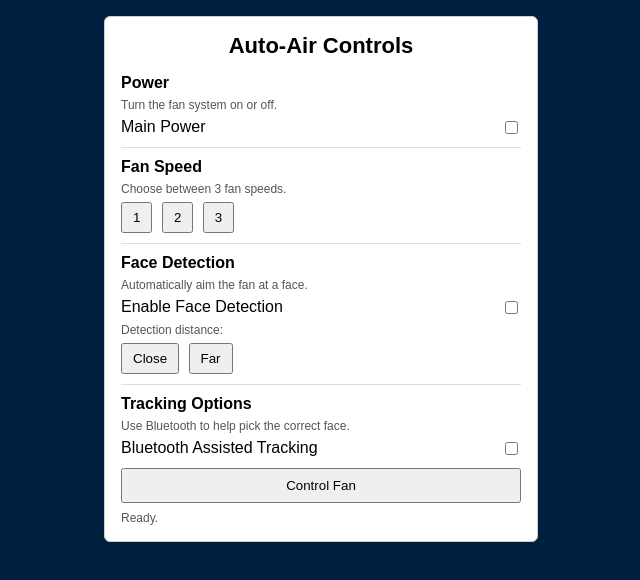
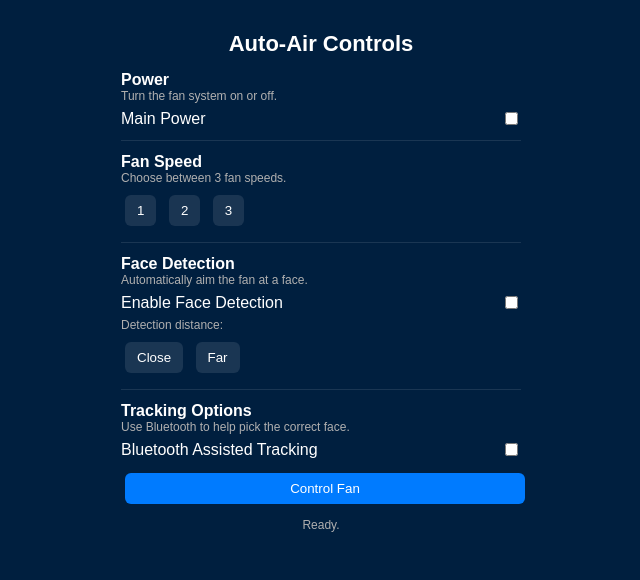
Before and after one commit to mmanderfeld-hub/autoair-controller-demo, a plain HTML site: page index.html in a window 1280 px wide. Shown: the whole page, without its empty margins (319-959 px from the left). Drawn offline with Linux system fonts and the light colour scheme.

Commit message:
Update index.html
trying blue background

```diff
--- a/index.html
+++ b/index.html
@@ -4,26 +4,28 @@
   <meta charset="UTF-8">
   <title>Auto-Air Controller (Demo)</title>
   <style>
-
+    /* ====== Global App Theme ====== */
     body {
       margin: 0;
       font-family: Arial, sans-serif;
-      background-color: #001f3f; /* dark blue like the logo
+      background-color: #001f3f; /* deep Auto-Air blue */
+      color: #e6e6e6; /* light text for contrast */
     }
 
-    /* Simple loading screen */
+    /* ====== Loading Screen ====== */
     #loading-screen {
       position: fixed;
       top: 0;
       left: 0;
       right: 0;
       bottom: 0;
-      background-color: white;
+      background-color: #001f3f; /* match app background */
       display: flex;
       flex-direction: column;
       align-items: center;
       justify-content: center;
       text-align: center;
+      transition: opacity 0.8s ease;
     }
 
     #loading-screen img {
@@ -35,10 +37,10 @@
     #loading-text {
       font-size: 18px;
       margin-top: 5px;
-      color: #555;
+      color: #d0d0d0;
     }
 
-    /* Main app */
+    /* ====== Main App ====== */
     #main-app {
       display: none; /* hidden until loading is done */
       padding: 16px;
@@ -47,22 +49,22 @@
     .container {
       max-width: 400px;
       margin: 0 auto;
-      background-color: white;
-      border: 1px solid #ccc;
-      padding: 16px;
-      border-radius: 6px;
+      background: none;
+      border: none;
+      box-shadow: none;
+      padding: 0;
     }
 
     h1 {
       font-size: 22px;
-      margin-top: 0;
       text-align: center;
+      color: #ffffff;
     }
 
     .section {
-      border-top: 1px solid #ddd;
-      padding-top: 10px;
-      margin-top: 10px;
+      border-top: 1px solid rgba(255,255,255,0.1);
+      padding-top: 12px;
+      margin-top: 12px;
     }
 
     .section:first-of-type {
@@ -73,12 +75,12 @@
 
     .section-title {
       font-weight: bold;
-      margin-bottom: 6px;
+      color: #ffffff;
     }
 
     .section-description {
       font-size: 12px;
-      color: #555;
+      color: #b0b0b0;
       margin-bottom: 6px;
     }
 
@@ -88,45 +90,60 @@
       justify-content: space-between;
     }
 
-    .speed-buttons button {
-      margin-right: 5px;
-      padding: 6px 10px;
+    .toggle-row span {
+      color: #ffffff;
     }
 
-    .segmented button {
-      padding: 6px 10px;
-      margin-right: 5px;
+    .speed-buttons button,
+    .segmented button,
+    #control-fan-btn {
+      background-color: rgba(255,255,255,0.1);
+      color: #ffffff;
+      border: none;
+      border-radius: 6px;
+      padding: 8px 12px;
+      margin: 4px;
+      transition: background-color 0.2s ease, transform 0.1s ease;
+      cursor: pointer;
     }
 
-    .segmented button.active,
-    .speed-buttons button.active {
-      background-color: #007bff;
-      color: white;
+    .speed-buttons button:hover,
+    .segmented button:hover,
+    #control-fan-btn:hover {
+      background-color: rgba(255,255,255,0.2);
+      transform: scale(1.03);
+    }
+
+    .speed-buttons button.active,
+    .segmented button.active {
+      background-color: #007bff; /* accent blue */
+      color: #ffffff;
     }
 
     #control-fan-btn {
       width: 100%;
-      padding: 8px;
-      margin-top: 10px;
+      margin-top: 14px;
+      background-color: #007bff;
+      color: #ffffff;
     }
 
     #status {
       font-size: 12px;
-      margin-top: 8px;
-      color: #555;
+      margin-top: 10px;
+      color: #b0b0b0;
+      text-align: center;
     }
   </style>
 </head>
 <body>
 
-  <!-- Very simple fake loading screen -->
+  <!-- ====== Loading Screen ====== -->
   <div id="loading-screen">
-    <!-- Your logo file name here -->
     <img src="Auto-Air.png" alt="Auto-Air Logo">
     <div id="loading-text">Loading Auto-Air...</div>
   </div>
 
-  <!-- Main app content -->
+  <!-- ====== Main App ====== -->
   <div id="main-app">
     <div class="container">
       <h1>Auto-Air Controls</h1>
@@ -141,7 +158,7 @@
         </div>
       </div>
 
-      <!-- Fan speed -->
+      <!-- Fan Speed -->
       <div class="section">
         <div class="section-title">Fan Speed</div>
         <div class="section-description">Choose between 3 fan speeds.</div>
@@ -152,7 +169,7 @@
         </div>
       </div>
 
-      <!-- Face detection -->
+      <!-- Face Detection -->
       <div class="section">
         <div class="section-title">Face Detection</div>
         <div class="section-description">Automatically aim the fan at a face.</div>
@@ -167,7 +184,7 @@
         </div>
       </div>
 
-      <!-- Bluetooth assist -->
+      <!-- Bluetooth Assist -->
       <div class="section">
         <div class="section-title">Tracking Options</div>
         <div class="section-description">Use Bluetooth to help pick the correct face.</div>
@@ -184,14 +201,18 @@
     </div>
   </div>
 
+  <!-- ====== Scripts ====== -->
   <script>
     // Simple fake loading: show splash for ~2 seconds
     window.onload = function() {
       setTimeout(function() {
         var loading = document.getElementById("loading-screen");
         var app = document.getElementById("main-app");
-        loading.style.display = "none";
-        app.style.display = "block";
+        loading.style.opacity = "0";
+        setTimeout(function() {
+          loading.style.display = "none";
+          app.style.display = "block";
+        }, 800); // matches fade time
       }, 2000);
     };
 
@@ -206,11 +227,9 @@
     }
 
     function setSpeed(speed) {
-      // clear active state
       document.getElementById("speed-1").classList.remove("active");
       document.getElementById("speed-2").classList.remove("active");
       document.getElementById("speed-3").classList.remove("active");
-      // set current
       document.getElementById("speed-" + speed).classList.add("active");
       setStatus("Speed set to " + speed + " (demo).");
     }
```
